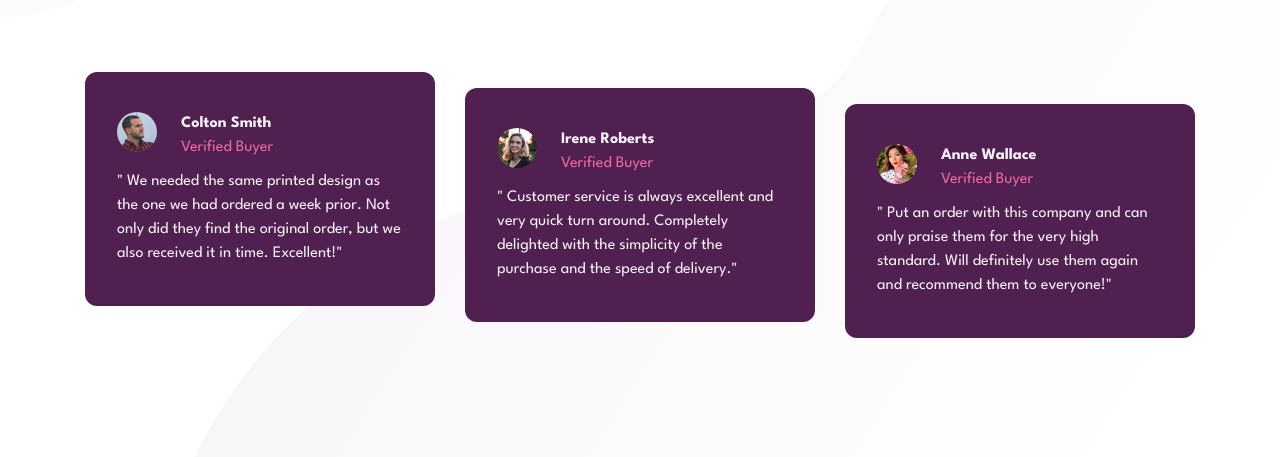
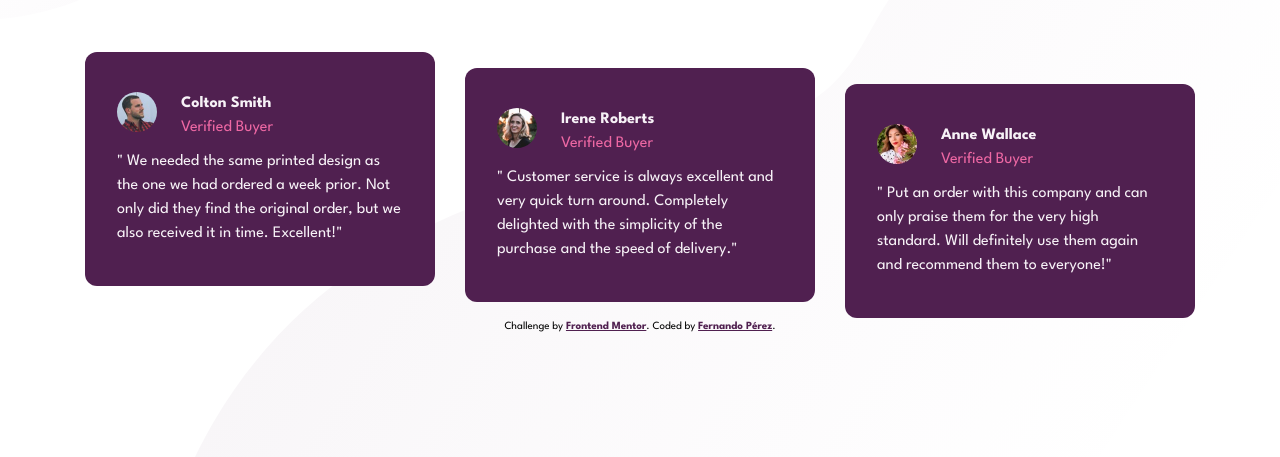
Before and after one commit to fermop/Frontend_Mentor-13thChallenge, a plain HTML site: page index.html in a window 1280 px wide. Shown: the part 343-800 px from the top of the page. Drawn offline with Linux system fonts and the light colour scheme.

Commit message:
Adding footer

```diff
--- a/css/style.css
+++ b/css/style.css
@@ -131,7 +131,6 @@ h1, h2, a {
   color: var(--clr-primary-SoftPink);
 }
 .attribution {
-  display: none;
   font-size: 0.6875rem;
   text-align: center;
   margin-bottom: 1.5rem;
--- a/index.html
+++ b/index.html
@@ -112,7 +112,7 @@
     Challenge by
     <a href="https://www.frontendmentor.io?ref=challenge" target="_blank"
       >Frontend Mentor</a
-    >. Coded by <a href="#" target="_blank">Fernando Pérez</a>.
+    >. Coded by <a href="https://www.frontendmentor.io/solutions/social-proof-section-vI9XGluGg-" target="_blank">Fernando Pérez</a>.
   </footer>
 </body>
 </html>
```
